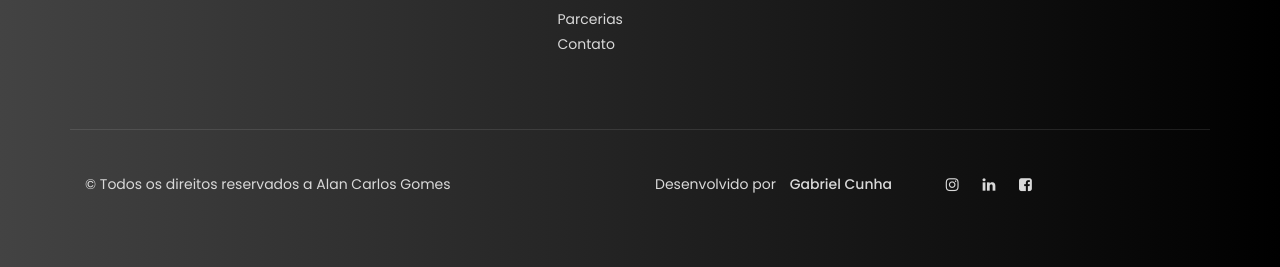
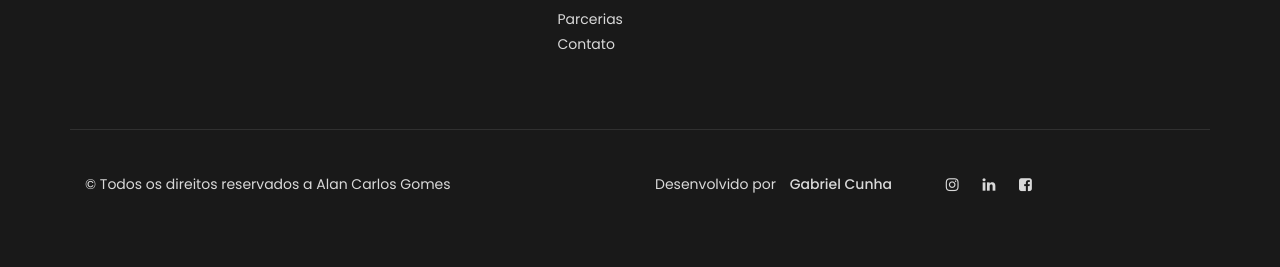
Before and after one commit to gabrielllcunha/acgportfolio, a plain HTML site: page index.html in a window 1280 px wide. Shown: the part 3746-4013 px from the top of the page. Drawn offline with Linux system fonts and the light colour scheme.

Commit message:
feat: changes footer color

```diff
--- a/css/templatemo-style.css
+++ b/css/templatemo-style.css
@@ -788,12 +788,7 @@ section {
   -----------------------------------------*/
 
 footer {
-  background: #000000;
-  /* fallback for old browsers */
-  background: -webkit-linear-gradient(to right, #434343, #000000);
-  /* Chrome 10-25, Safari 5.1-6 */
-  background: linear-gradient(to right, #434343, #000000);
-  /* W3C, IE 10+/ Edge, Firefox 16+, Chrome 26+, Opera 12+, Safari 7+ */
+  background-color: #191919;
   position: relative;
   padding-top: 80px;
   padding-bottom: 60px;
```
